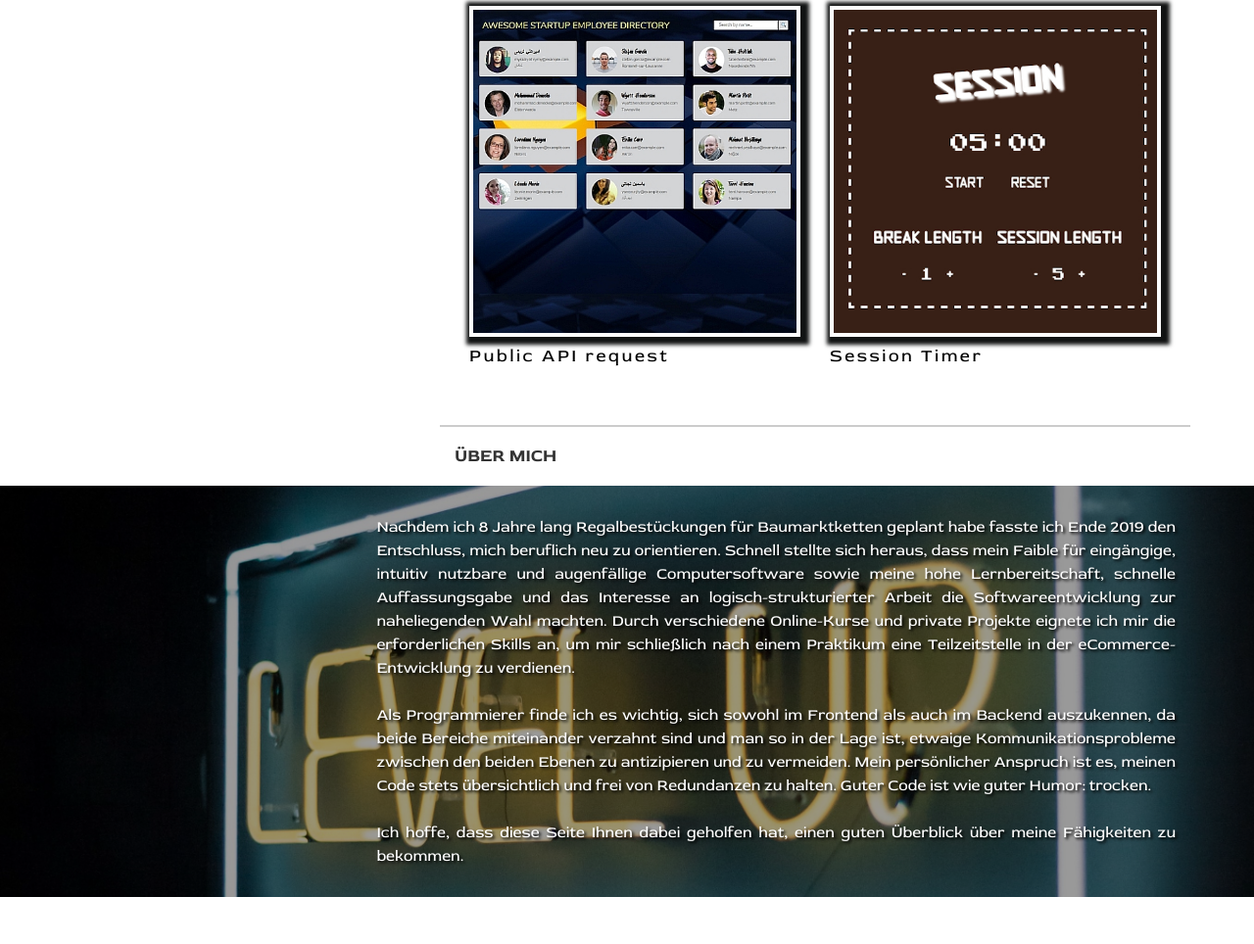
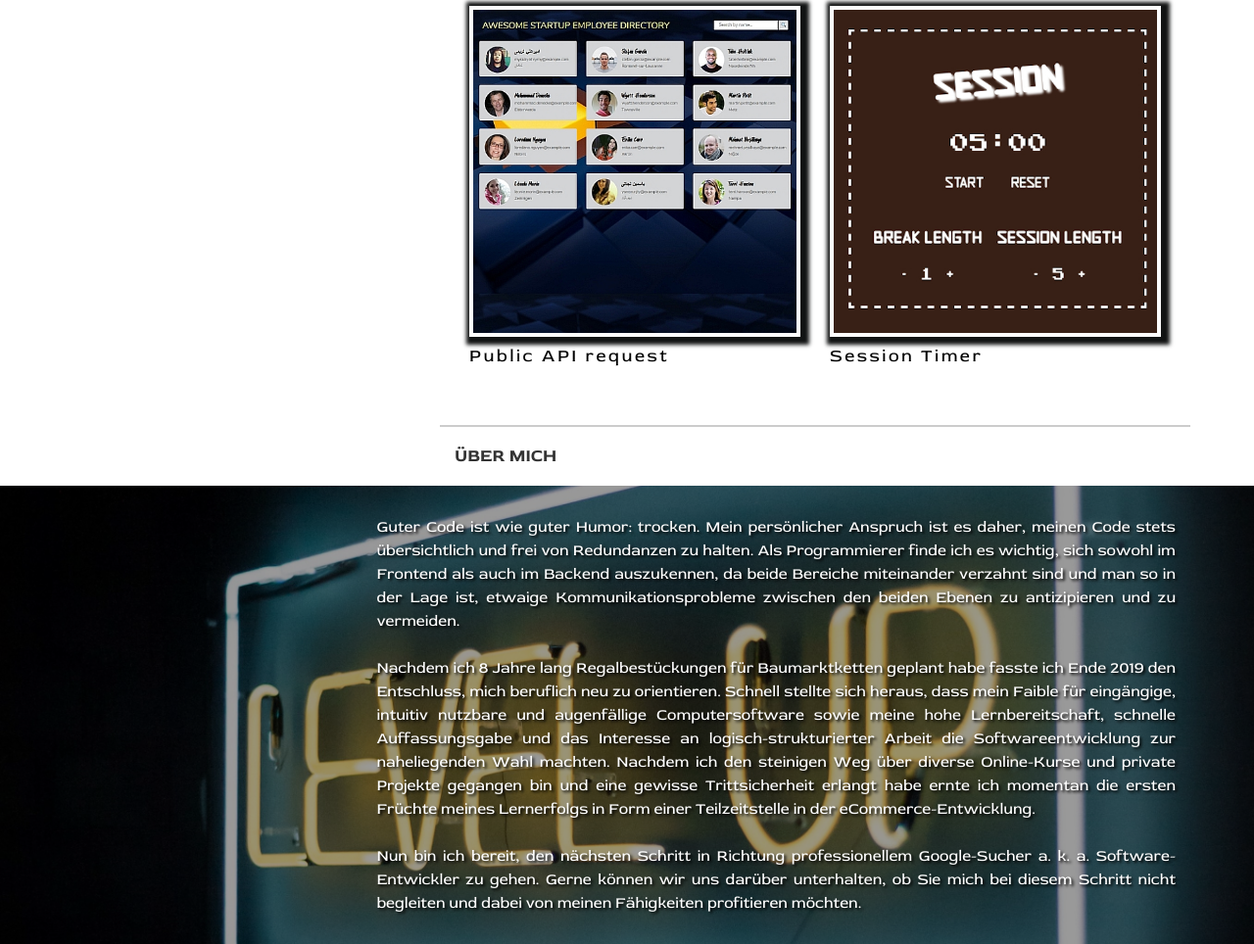
Before and after one commit to Develooper-Dan/Develooper-Dan.github.io, a plain HTML site: page index.html in a window 1280 px wide. Shown: the part 1761-2725 px from the top of the page at 98% size. Before the commit the page ends 2677 px from the top, so only its background shows below. Drawn offline with Linux system fonts and the light colour scheme.

Commit message:
small content change in about me section

```diff
--- a/index.html
+++ b/index.html
@@ -121,21 +121,22 @@
                       <div class="about-image">
                         <div class="about-text">
                           <p>
+                            Guter Code ist wie guter Humor: trocken. Mein persönlicher Anspruch ist es daher, meinen Code stets übersichtlich und frei von
+                            Redundanzen zu halten.
+                            Als Programmierer finde ich es wichtig, sich sowohl im Frontend als auch im
+                            Backend auszukennen, da beide Bereiche miteinander verzahnt sind und man so in der Lage ist, etwaige Kommunikationsprobleme zwischen
+                            den beiden Ebenen zu antizipieren und zu vermeiden.
+                            <br>
+                            <br>
                             Nachdem ich 8 Jahre lang Regalbestückungen für Baumarktketten geplant habe fasste ich Ende 2019
                             den Entschluss, mich beruflich neu zu orientieren. Schnell stellte sich heraus, dass mein Faible für
                             eingängige, intuitiv nutzbare und augenfällige Computersoftware sowie meine hohe Lernbereitschaft, schnelle Auffassungsgabe
-                            und das Interesse an logisch-strukturierter Arbeit die Softwareentwicklung zur naheliegenden Wahl machten. Durch verschiedene
-                            Online-Kurse und private Projekte eignete ich mir die erforderlichen Skills an, um mir schließlich nach
-                            einem Praktikum eine Teilzeitstelle in der eCommerce-Entwicklung zu verdienen.
-                          <br>
-                          <br>
-                            Als Programmierer finde ich es wichtig, sich sowohl im Frontend als auch im
-                            Backend auszukennen, da beide Bereiche miteinander verzahnt sind und man so in der Lage ist, etwaige Kommunikationsprobleme zwischen
-                            den beiden Ebenen zu antizipieren und zu vermeiden. Mein persönlicher Anspruch ist es, meinen Code stets übersichtlich und frei von
-                            Redundanzen zu halten. Guter Code ist wie guter Humor: trocken.
-                          <br>
-                          <br>
-                            Ich hoffe, dass diese Seite Ihnen dabei geholfen hat, einen guten Überblick über meine Fähigkeiten zu bekommen.                          </p>
+                            und das Interesse an logisch-strukturierter Arbeit die Softwareentwicklung zur naheliegenden Wahl machten. Nachdem ich den steinigen
+                            Weg über diverse Online-Kurse und private Projekte gegangen bin und eine gewisse Trittsicherheit erlangt habe ernte ich momentan die ersten Früchte meines Lernerfolgs in Form einer Teilzeitstelle in der eCommerce-Entwicklung.
+                            <br>
+                            <br>
+                            Nun bin ich bereit, den nächsten Schritt in Richtung professionellem Google-Sucher a. k. a. Software-Entwickler zu gehen. Gerne können wir uns darüber unterhalten, ob Sie mich bei diesem Schritt nicht begleiten und dabei von meinen Fähigkeiten profitieren möchten.
+                          </p>
                         </div>
                       </div>
                     </div> <!-- #about -->
```
